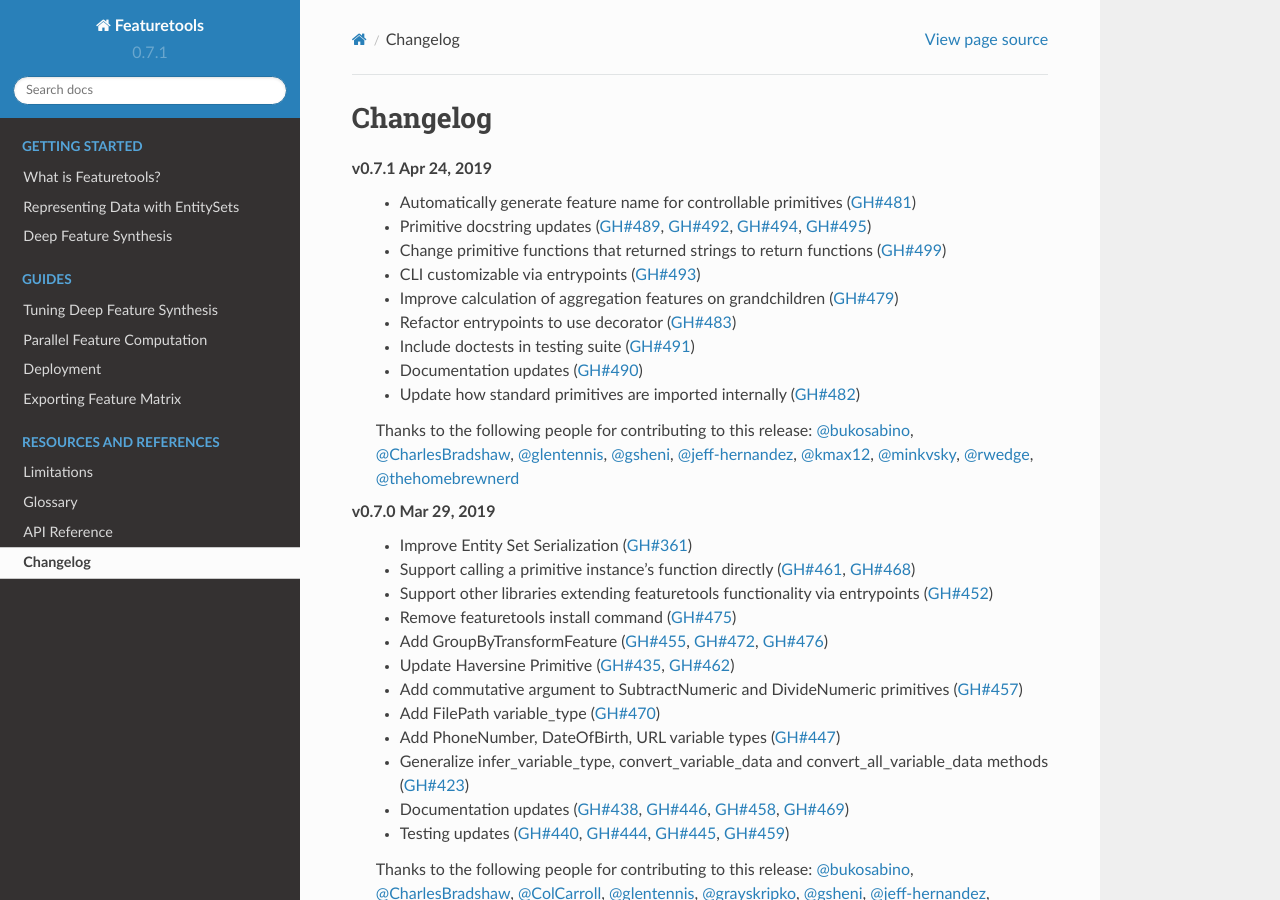
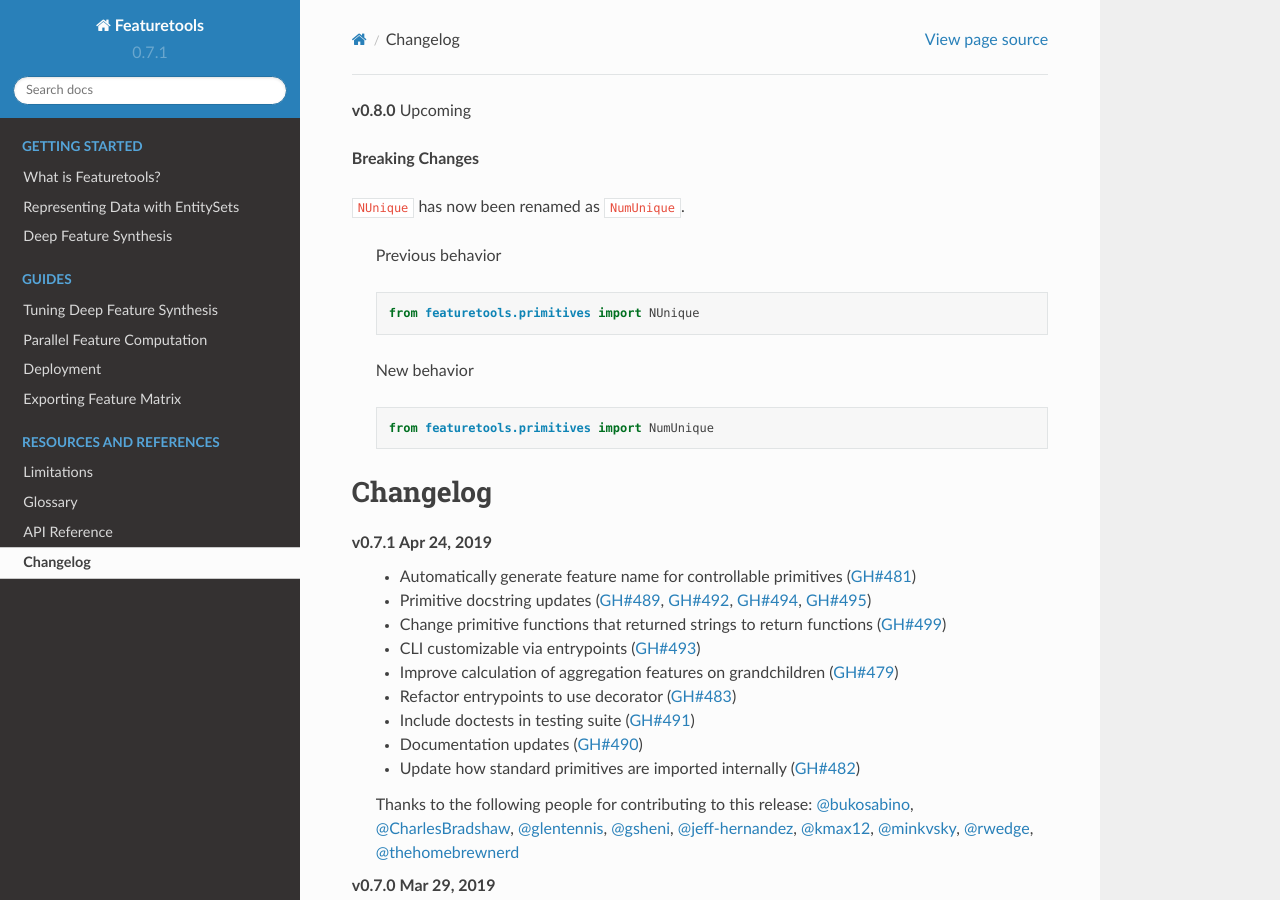
Before and after one commit to alteryx/featuretools, a Sphinx documentation site: the page built from docs/source/changelog.rst, in a window 1280 px wide and 900 px high. Built offline with Sphinx 7.4.7 and the Read the Docs theme 2.0.0, drawn with Linux system fonts in a browser that asks for light colours; pages that are not in the unit, such as notebooks, are missing from menus.

Commit message:
Update changelog.rst

```diff
--- a/docs/source/changelog.rst
+++ b/docs/source/changelog.rst
@@ -1,4 +1,21 @@
 .. _changelog:
+**v0.8.0** Upcoming
+
+**Breaking Changes**
+
+* ``NUnique`` has now been renamed as ``NumUnique``.
+
+    Previous behavior
+
+    .. code-block:: python
+
+        from featuretools.primitives import NUnique
+
+    New behavior
+
+    .. code-block:: python
+
+        from featuretools.primitives import NumUnique
 
 Changelog
 ---------
```
